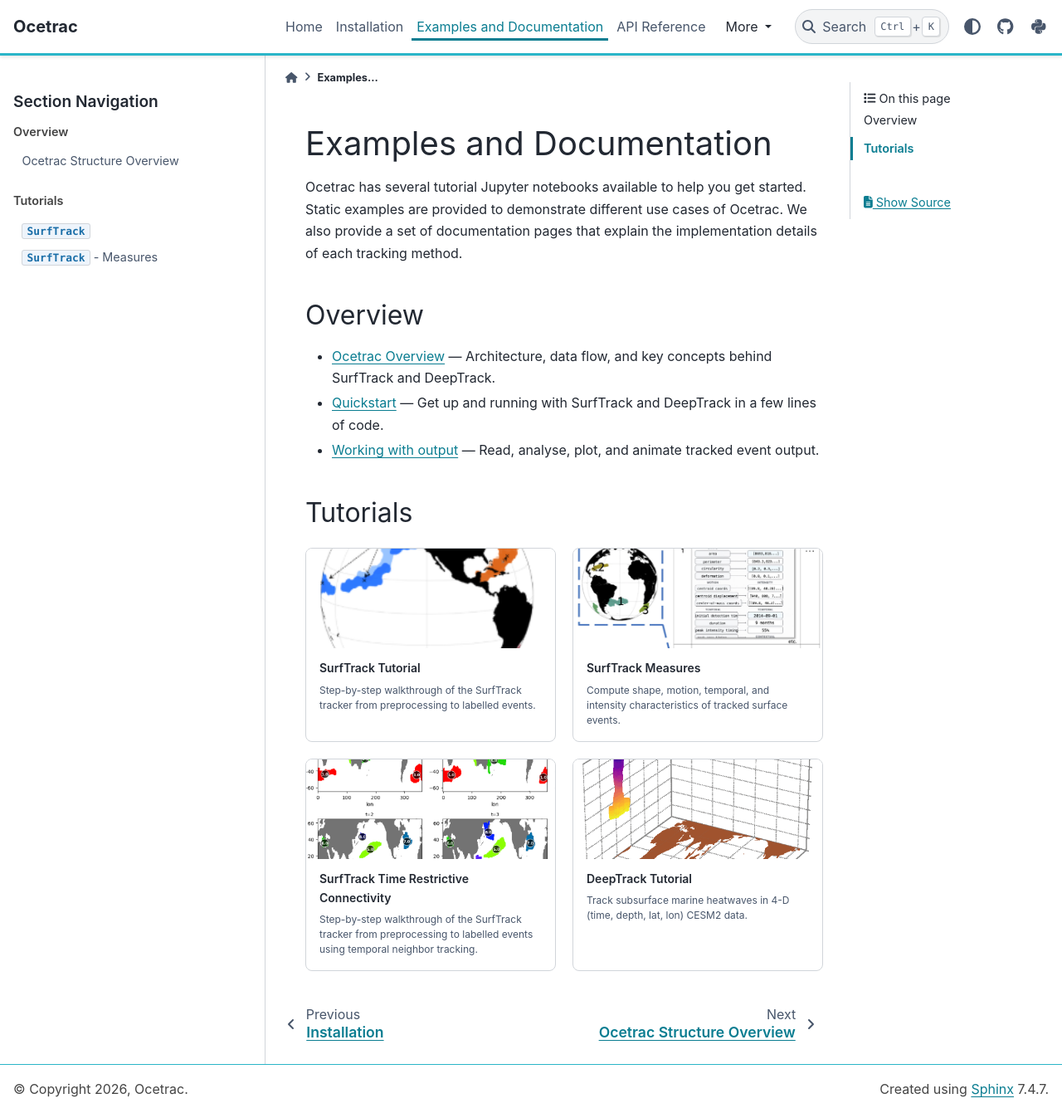
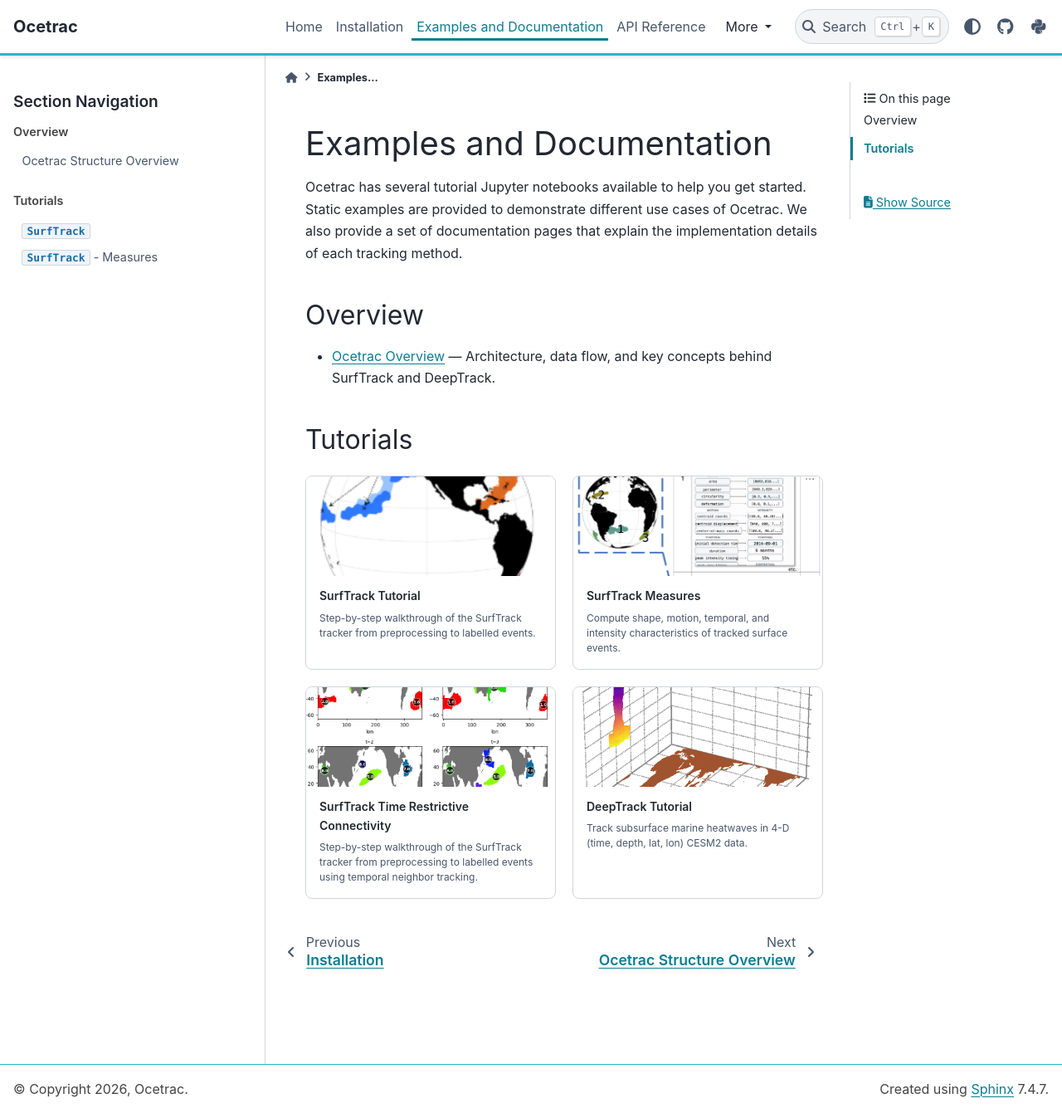
Before and after one commit to ocetrac/ocetrac, a Sphinx documentation site: the page built from docs/examples.rst, in a window 1280 px wide and 1341 px high. Shown: the whole window at 83% size. Built offline with Sphinx 7.4.7 and the PyData theme 0.15.4, drawn with Linux system fonts in a browser that asks for light colours; pages that are not in the unit, such as notebooks, are missing from menus.

Commit message:
remove empty notebooks

```diff
--- a/docs/examples.rst
+++ b/docs/examples.rst
@@ -9,8 +9,6 @@
 --------
 
 - `Ocetrac Overview <examples/ocetrac_overview.html>`_ — Architecture, data flow, and key concepts behind SurfTrack and DeepTrack.
-- `Quickstart <examples/quickstart.html>`_ — Get up and running with SurfTrack and DeepTrack in a few lines of code.
-- `Working with output <examples/working_with_output.html>`_ — Read, analyse, plot, and animate tracked event output.
 
 Tutorials
 --------
```
